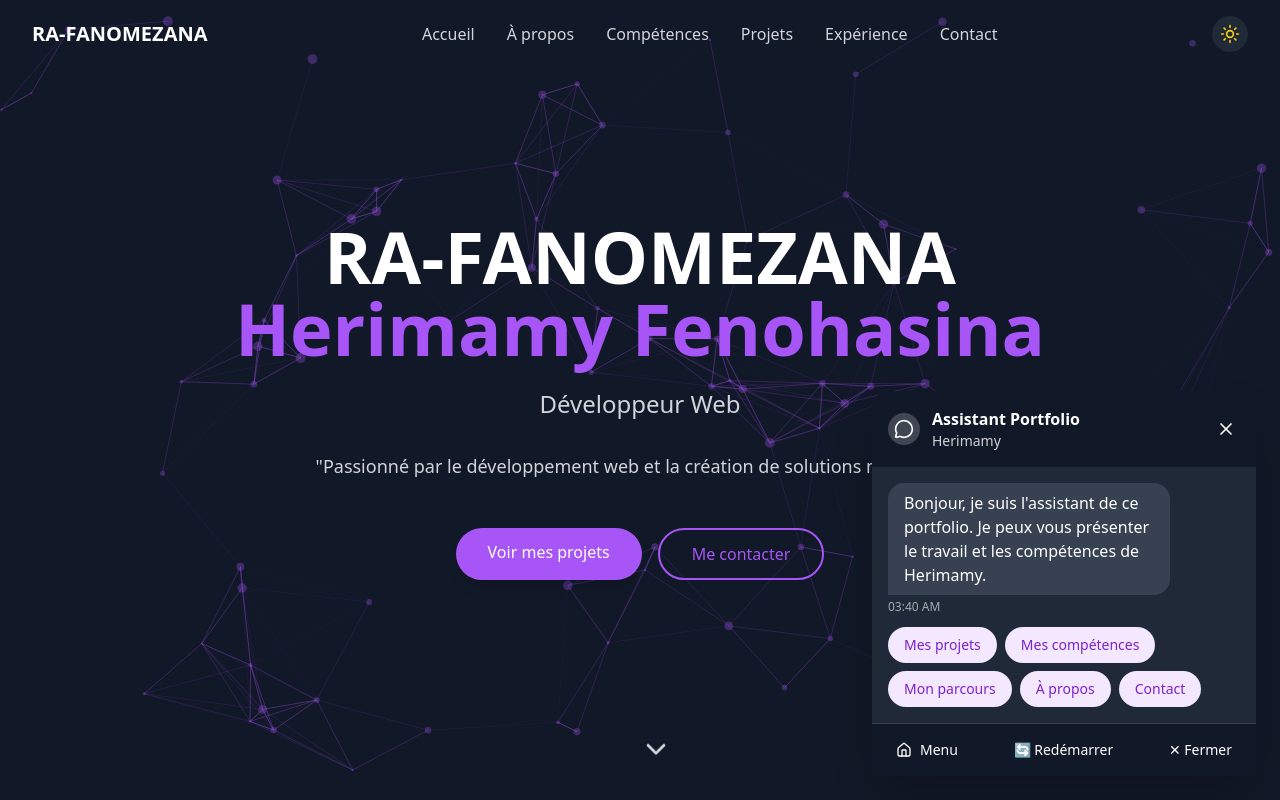
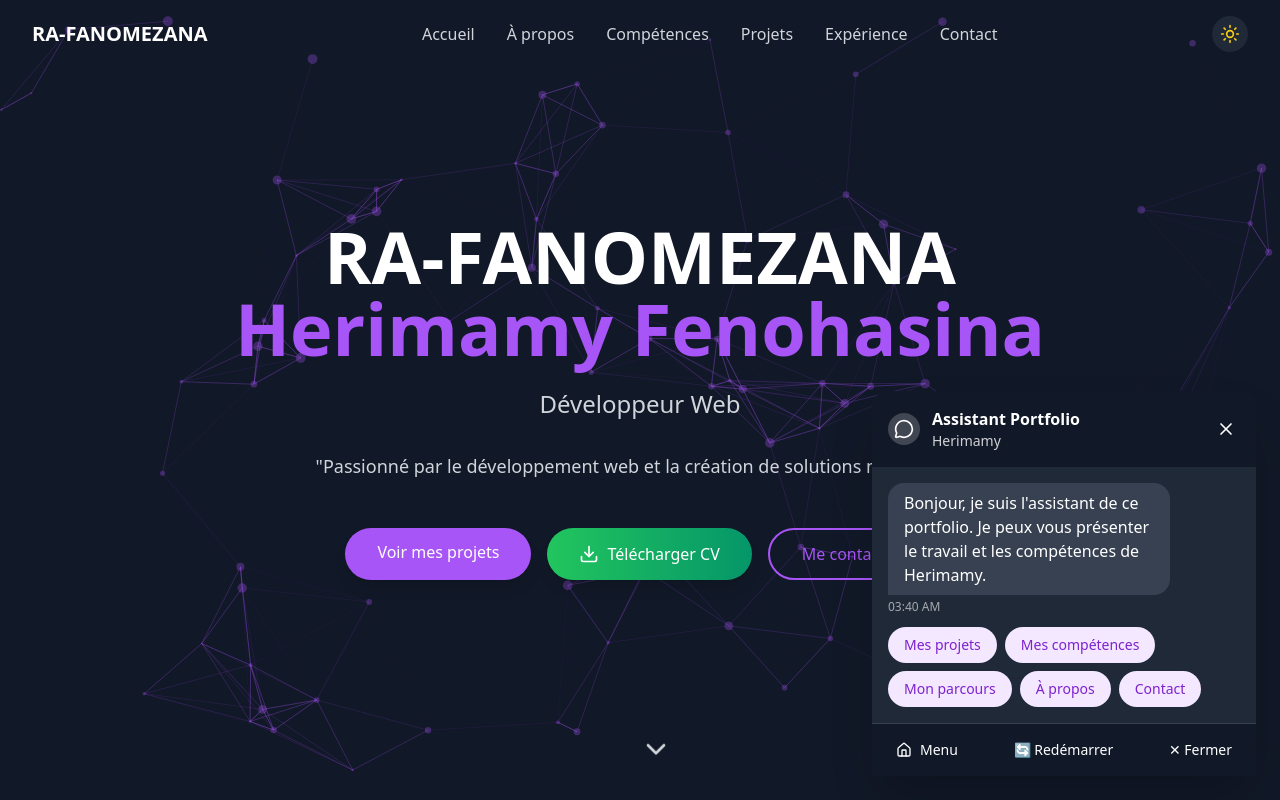
Before and after one commit to Fenohasina08/portfolio-herimamy, a React (Create React App) app: page / in a window 1280 px wide. Shown: the top 800 px of the page. Built offline with nearby package versions, Linux system fonts and the light colour scheme.

Commit message:
feat: cv download to hero

```diff
--- a/src/components/Hero.jsx
+++ b/src/components/Hero.jsx
@@ -1,11 +1,28 @@
  import React from 'react';
-import { ChevronDown } from 'lucide-react';
+import { ChevronDown, Download } from 'lucide-react'; // AJOUT: Import de Download
 import Particles from 'react-tsparticles';
 import { loadSlim } from 'tsparticles-slim';
 
 const Hero = ({ isDark }) => {
   const particlesInit = async (engine) => {
     await loadSlim(engine);
+  };
+
+  // Fonction de téléchargement du CV
+  const handleDownloadCV = (event) => {
+    // Crée un lien invisible vers le fichier dans public/
+    const link = document.createElement('a');
+    link.href = '/cv-feno.pdf'; // Chemin vers votre CV
+    link.download = `CV_Herimamy_Fenohasina_${new Date().getFullYear()}.pdf`; // Nom du fichier téléchargé
+    document.body.appendChild(link);
+    link.click();
+    document.body.removeChild(link);
+
+    // Animation de feedback (optionnel)
+    event.currentTarget.classList.add('scale-95');
+    setTimeout(() => {
+      event.currentTarget.classList.remove('scale-95');
+    }, 150);
   };
 
   const particlesOptions = {
@@ -109,13 +126,26 @@ const Hero = ({ isDark }) => {
             "Passionné par le développement web et la création de solutions modernes."
           </p>
 
+          {/* SECTION BOUTONS MODIFIÉE - 3 boutons au lieu de 2 */}
           <div className="flex flex-col justify-center gap-4 sm:flex-row">
+            {/* Bouton 1: Voir mes projets (existant) */}
             <a
               href="#projets"
               className="px-8 py-3 text-white transition-all duration-300 transform bg-purple-500 rounded-full shadow-lg hover:bg-purple-600 hover:scale-105"
             >
               Voir mes projets
             </a>
+
+            {/* NOUVEAU BOUTON: Télécharger CV */}
+            <button
+              onClick={handleDownloadCV}
+              className="flex items-center justify-center gap-2 px-8 py-3 text-white transition-all duration-300 transform rounded-full shadow-lg bg-gradient-to-r from-green-500 to-emerald-600 hover:from-green-600 hover:to-emerald-700 hover:scale-105"
+            >
+              <Download className="w-5 h-5" />
+              Télécharger CV
+            </button>
+
+            {/* Bouton 2: Me contacter (existant) */}
             <a
               href="#contact"
               className={`border-2 border-purple-500 text-purple-500 hover:bg-purple-500 hover:text-white px-8 py-3 rounded-full transition-all duration-300 transform hover:scale-105 ${
--- /dev/null
+++ b/src/components/LogoTest.jsx
@@ -0,0 +1,34 @@
+// src/components/LogoTest.jsx
+import React from 'react';
+import { MessageCircle, Bot } from 'lucide-react';
+
+const LogoTest = () => {
+  const logos = [
+    { name: 'Option 1: Gradient Simple', component: 'gradient' },
+    { name: 'Option 2: Initiales HF', component: 'initials' },
+    { name: 'Option 3: Robot Moderne', component: 'robot' },
+    { name: 'Option 4: Neon Pulse', component: 'neon' },
+    { name: 'Option 5: Minimal', component: 'minimal' },
+  ];
+
+  return (
+    <div className="p-8 space-y-8">
+      <h2 className="text-2xl font-bold">Tests de logos Chatbot</h2>
+      <div className="grid grid-cols-2 gap-6 md:grid-cols-3">
+        {logos.map((logo) => (
+          <div key={logo.name} className="p-4 border rounded-lg">
+            <h3 className="mb-4 font-medium">{logo.name}</h3>
+            <div className="flex justify-center">
+              {/* Exemple du design gradient */}
+              <button className="flex items-center justify-center w-16 h-16 text-white rounded-full shadow-lg bg-gradient-to-br from-purple-500 to-pink-500">
+                <MessageCircle className="w-7 h-7" />
+              </button>
+            </div>
+          </div>
+        ))}
+      </div>
+    </div>
+  );
+};
+
+export default LogoTest;
```
Also changed, not shown: 1 other file (tests, documents, lock files or other folders).
